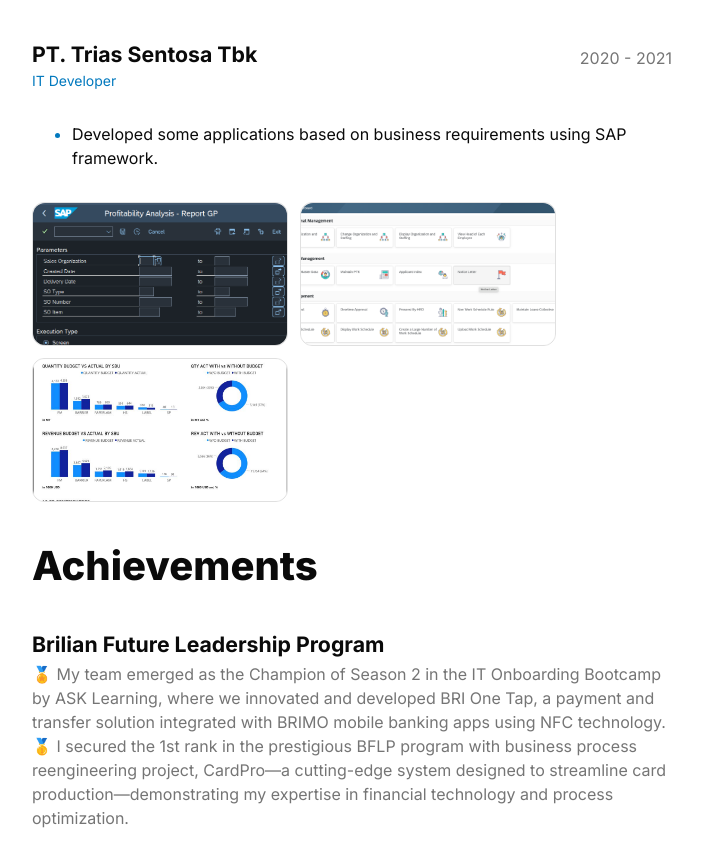
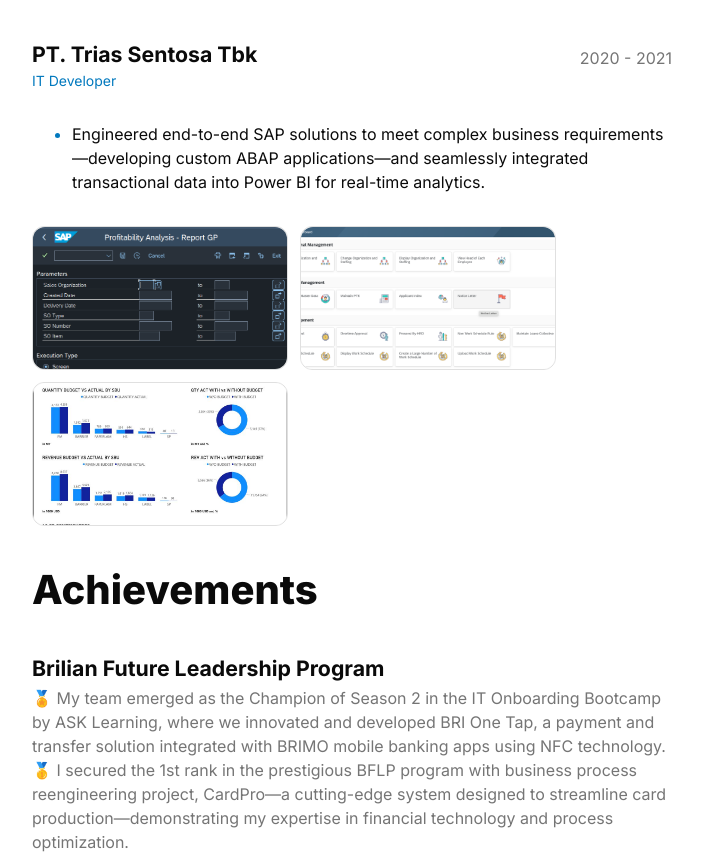
Before and after one commit to fa-mi/magic-portfolio-for-next-js, a Next.js app: page /about in a window 1280 px wide. Shown: the part 3178-4035 px from the top of the page, without its empty margins (480-1182 px from the left). Built offline with nearby package versions, Linux system fonts and the light colour scheme.

Commit message:
SAP
change context SAP exp

```diff
--- a/src/app/resources/content-blog.js
+++ b/src/app/resources/content-blog.js
@@ -202,7 +202,7 @@ const about = {
                 timeframe: '2020 - 2021',
                 role: 'IT Developer',
                 achievements: [
-                    <>Developed some applications based on business requirements using SAP framework.</>
+                    <>Engineered end-to-end SAP solutions to meet complex business requirements—developing custom ABAP applications—and seamlessly integrated transactional data into Power BI for real‑time analytics.</>
                 ],
                 images: [
                     {
--- a/src/app/resources/content-minimal.js
+++ b/src/app/resources/content-minimal.js
@@ -202,7 +202,7 @@ const about = {
                 timeframe: '2020 - 2021',
                 role: 'IT Developer',
                 achievements: [
-                    <>Developed some applications based on business requirements using SAP framework.</>
+                    <>Engineered end-to-end SAP solutions to meet complex business requirements—developing custom ABAP applications—and seamlessly integrated transactional data into Power BI for real‑time analytics.</>
                 ],
                 images: [
                     {
--- a/src/app/resources/content.js
+++ b/src/app/resources/content.js
@@ -202,7 +202,7 @@ const about = {
                 timeframe: '2020 - 2021',
                 role: 'IT Developer',
                 achievements: [
-                    <>Developed some applications based on business requirements using SAP framework.</>
+                    <>Engineered end-to-end SAP solutions to meet complex business requirements—developing custom ABAP applications—and seamlessly integrated transactional data into Power BI for real-time analytics.</>
                 ],
                 images: [
                     {
```
